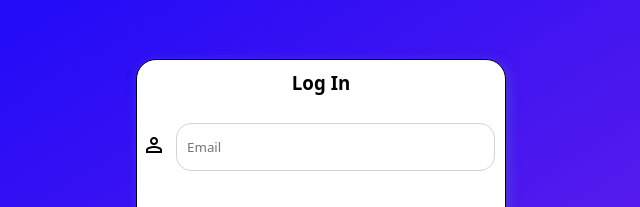
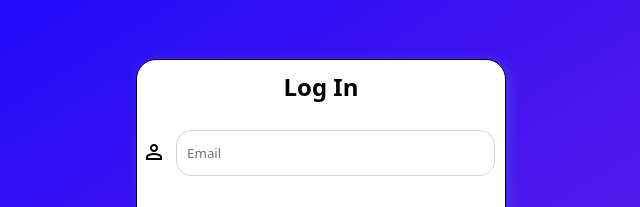
Before and after one commit to BernardoPC-Dev/log-in-pages, a plain HTML site: page loginpage3/index.html in a window 1280 px wide. Shown: the part 180-387 px from the top of the page, 319-959 px from the left. Drawn offline with nearby package versions, Linux system fonts and the light colour scheme.

Commit message:
Adicionada imagem e melhorias

```diff
--- a/loginpage3/index.html
+++ b/loginpage3/index.html
@@ -11,7 +11,7 @@
     <div>
         <form action="#">
             <section id="form">
-                <h3>Log In</h3>
+                <h2>Log In</h2>
                 <div class="inputs">
                     <span class="material-symbols-outlined">person</span>
                     <input type="email" placeholder="Email">
--- a/loginpage3/style.css
+++ b/loginpage3/style.css
@@ -31,7 +31,7 @@ section#form {
     width: 23rem
     }
 }
-h3 {
+h2 {
     text-align: center;
     margin: 10px;
 }
@@ -52,6 +52,9 @@ button {
     padding: 12px;
     font-size: 15px;
 }
+button:hover {
+    cursor: pointer;
+}
 div.inputs {
     display: flex;
 }
```
Also changed, not shown: loginpage3/loginimage.png (added).
